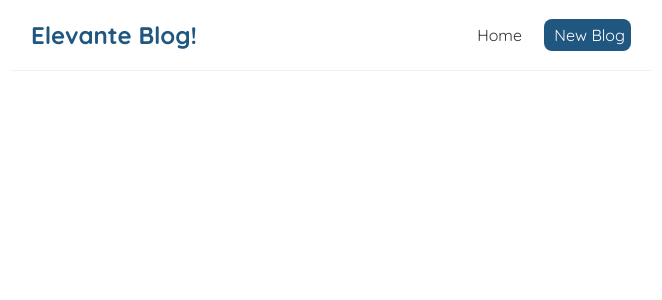
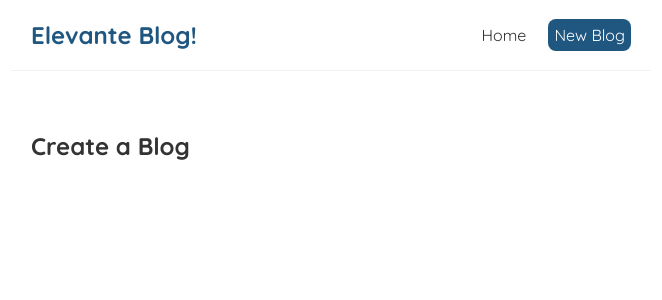
Before and after one commit to rajyashhh/elevante-blog, a React (Create React App) app: page /create in a window 1280 px wide. Shown: the top 300 px of the page, without its empty margins (309-971 px from the left). Built offline with nearby package versions, Linux system fonts and the light colour scheme.

Commit message:
added Link instead of href

```diff
--- a/src/App.js
+++ b/src/App.js
@@ -1,6 +1,7 @@
 import Navbar from './Navbar'
 import Home from './Home'
 import { BrowserRouter as Router, Routes, Route } from 'react-router-dom'
+import Create from './create';
 
 function App() {
   return (
@@ -10,6 +11,7 @@ function App() {
         <div className="content">
           <Routes>
             <Route path="/" element={<Home />} />
+            <Route path="/create" element={<Create />} />
           </Routes>
         </div>
       </div>
--- a/src/Navbar.js
+++ b/src/Navbar.js
@@ -1,14 +1,17 @@
+import { Link } from 'react-router-dom';
+
+
 const Navbar = () => {
     return (
         <nav className="navbar">
             <h1>Elevante Blog!</h1>
             <div className="links">
-                <a href="/">Home</a>
-                <a href="/create" style={{
+                <Link to="/">Home</Link>
+                <Link to="/create" style={{
                     color: "white",
                     backgroundColor: "#205781",
                     borderRadius: "8px"
-                }}> New Blog</a>
+                }}>New Blog</Link>
             </div>
         </nav>
 
--- /dev/null
+++ b/src/create.js
@@ -0,0 +1,9 @@
+const Create = () => {
+    return (
+        <div className="create">
+            <h2>Create a Blog</h2>
+        </div>
+     );
+}
+
+export default Create;
```
